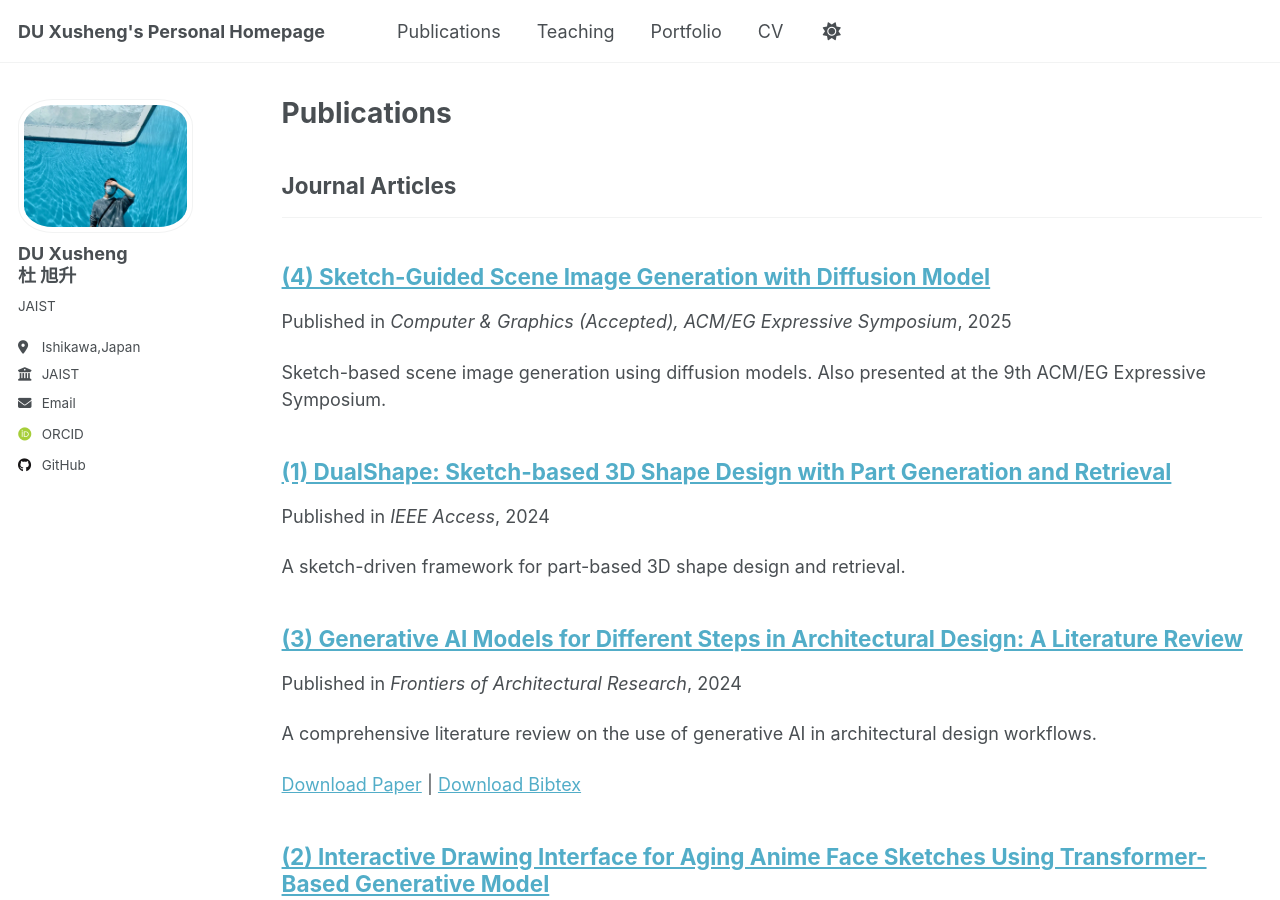
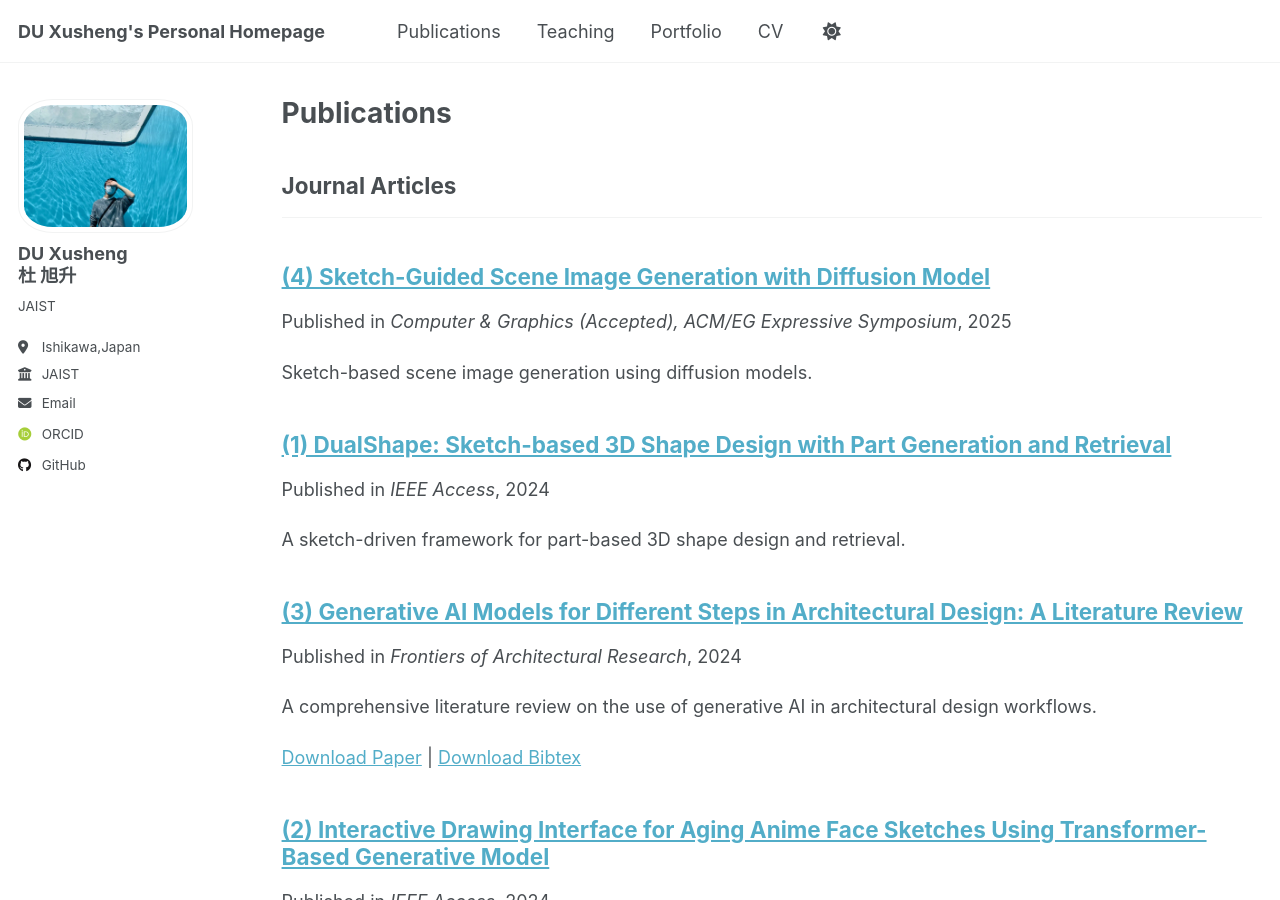
Before and after one commit to ToKyokushou/ToKyokushou.github.io, a Jekyll site: the page built from _pages/publications.html, in a window 1280 px wide and 900 px high. Built offline with Jekyll 4.4.1, drawn with Linux system fonts in a browser that asks for light colours; some web fonts are replaced.

Commit message:
Update 2025-01-sketch-guided-diffusion.md

```diff
--- a/_publications/2025-01-sketch-guided-diffusion.md
+++ b/_publications/2025-01-sketch-guided-diffusion.md
@@ -3,7 +3,7 @@
 collection: publications
 category: manuscripts
 permalink: /publication/2025-01-sketch-guided-diffusion
-excerpt: 'Sketch-based scene image generation using diffusion models. Also presented at the 9th ACM/EG Expressive Symposium.'
+excerpt: 'Sketch-based scene image generation using diffusion models.'
 date: 2025-01-01
 venue: 'Computer & Graphics (Accepted), ACM/EG Expressive Symposium'
 ---
```
